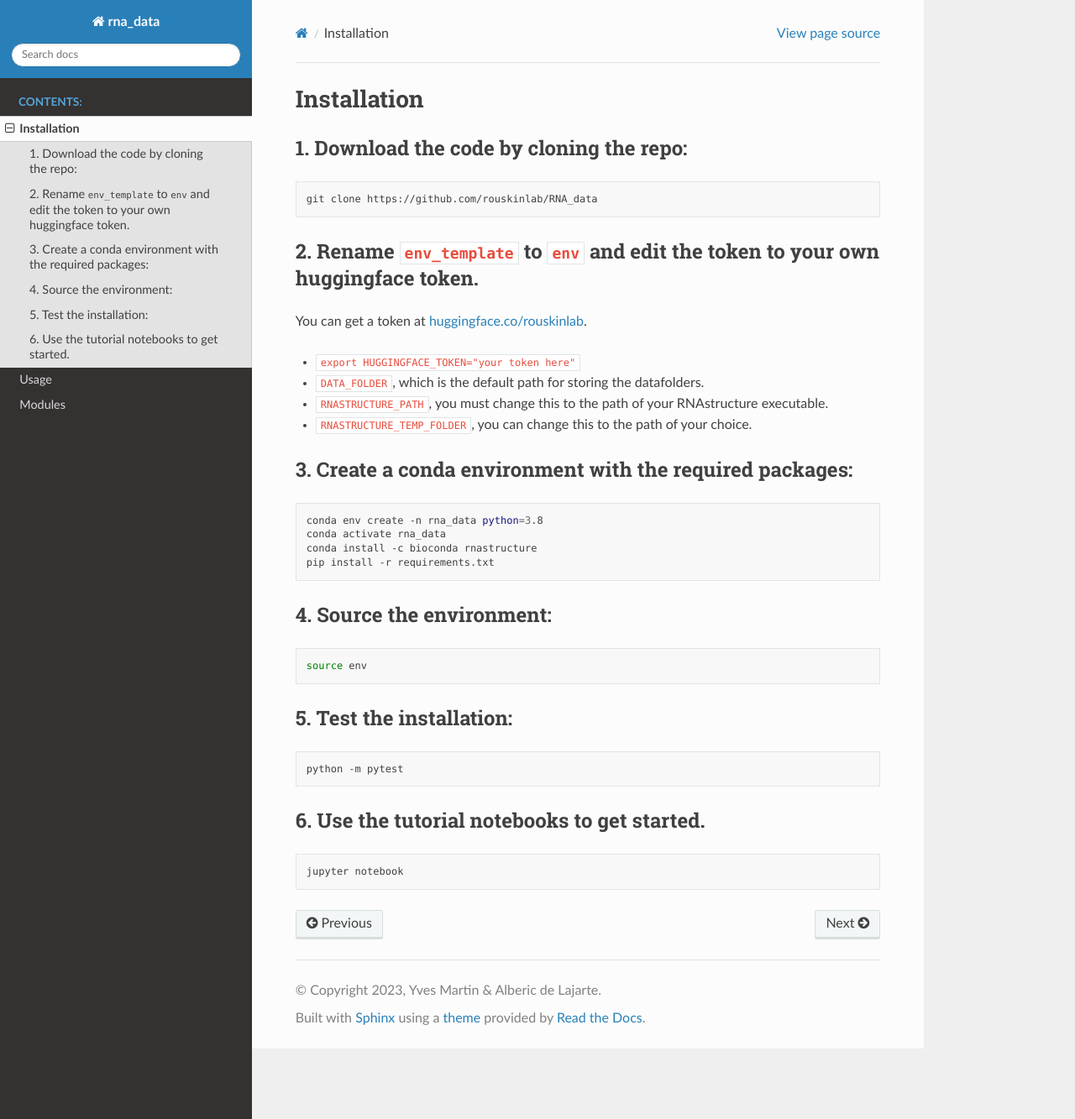
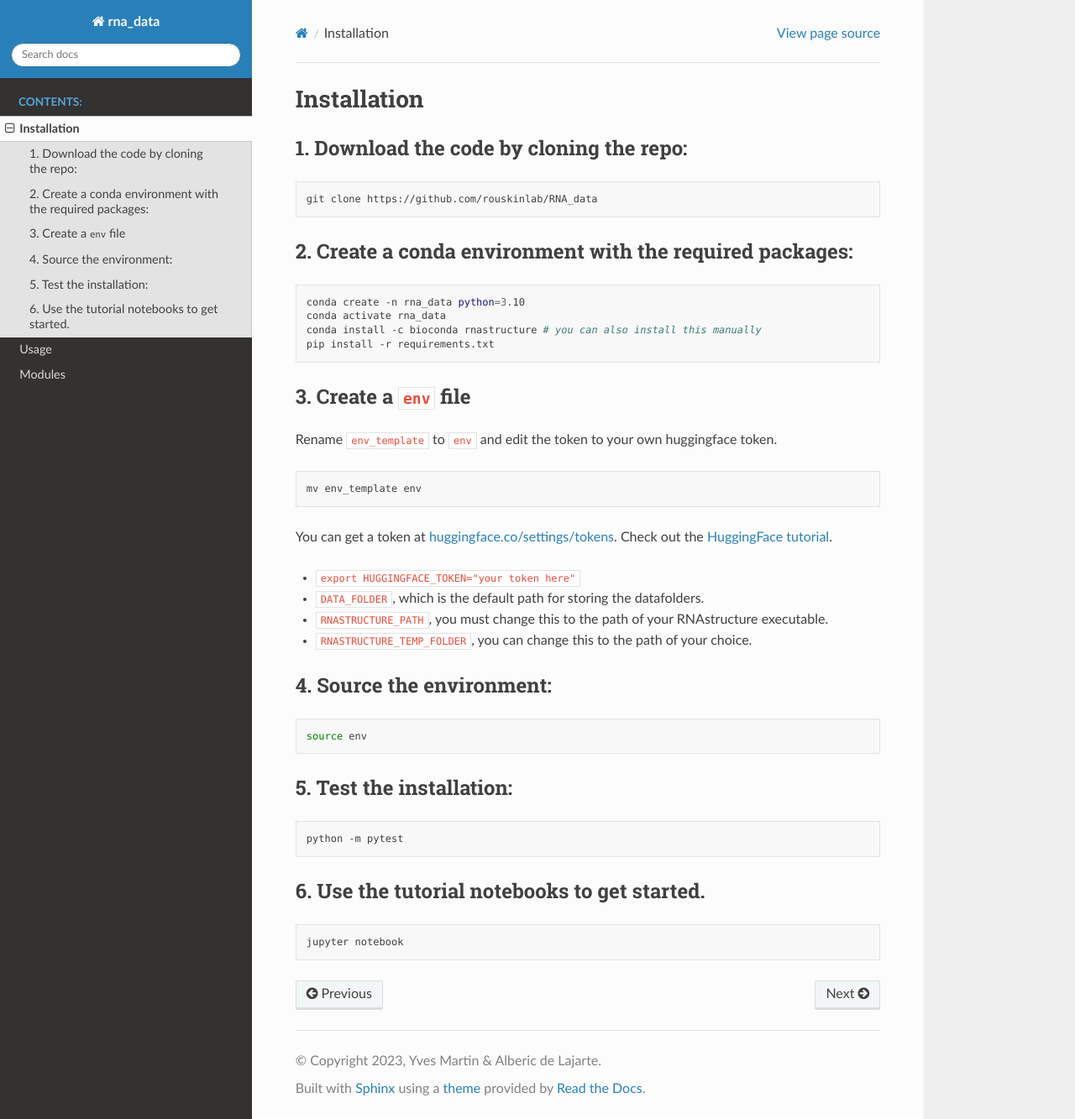
Before and after one commit to rouskinlab/RNA_data, a Sphinx documentation site: the page built from docs/installation.rst, in a window 1280 px wide and 1333 px high. Shown: the whole window at 84% size. Built offline with Sphinx 7.4.7 and the Read the Docs theme 2.0.0, drawn with Linux system fonts in a browser that asks for light colours.

Commit message:
fix name

```diff
--- a/docs/installation.rst
+++ b/docs/installation.rst
@@ -9,26 +9,34 @@ Installation
 
     git clone https://github.com/rouskinlab/RNA_data
 
+2. Create a conda environment with the required packages:
+----------------------------------------------------------------------------------
 
-2. Rename ``env_template`` to ``env`` and edit the token to your own huggingface token.
----------------------------------------------------------------------------------------
+.. code-block:: bash
 
-You can get a token at `huggingface.co/rouskinlab <https://huggingface.co/rouskinlab>`_.
+    conda create -n rna_data python=3.10
+    conda activate rna_data
+    conda install -c bioconda rnastructure # you can also install this manually
+    pip install -r requirements.txt
+
+
+3. Create a ``env`` file
+-------------------------
+
+Rename ``env_template`` to ``env`` and edit the token to your own huggingface token.
+
+.. code-block:: bash
+
+    mv env_template env
+
+You can get a token at `huggingface.co/settings/tokens <https://huggingface.co/settings/tokens>`_.
+Check out the `HuggingFace tutorial <https://github.com/rouskinlab/RNA_data/blob/main/tutorials/huggingface.ipynb>`_.
+
 
 - ``export HUGGINGFACE_TOKEN="your token here"``
 - ``DATA_FOLDER``, which is the default path for storing the datafolders.
 - ``RNASTRUCTURE_PATH``, you must change this to the path of your RNAstructure executable.
 - ``RNASTRUCTURE_TEMP_FOLDER``, you can change this to the path of your choice.
-
-3. Create a conda environment with the required packages:
-----------------------------------------------------------------------------------
-
-.. code-block:: bash
-
-    conda env create -n rna_data python=3.8
-    conda activate rna_data
-    conda install -c bioconda rnastructure
-    pip install -r requirements.txt
 
 
 4. Source the environment:
--- a/requirements.txt
+++ b/requirements.txt
@@ -14,3 +14,6 @@ pandas
 huggingface
 huggingface_hub
 sphinx_rtd_size
+jupyter
+ipykernel
+ipython
```
Also changed, not shown: 3 other files.
